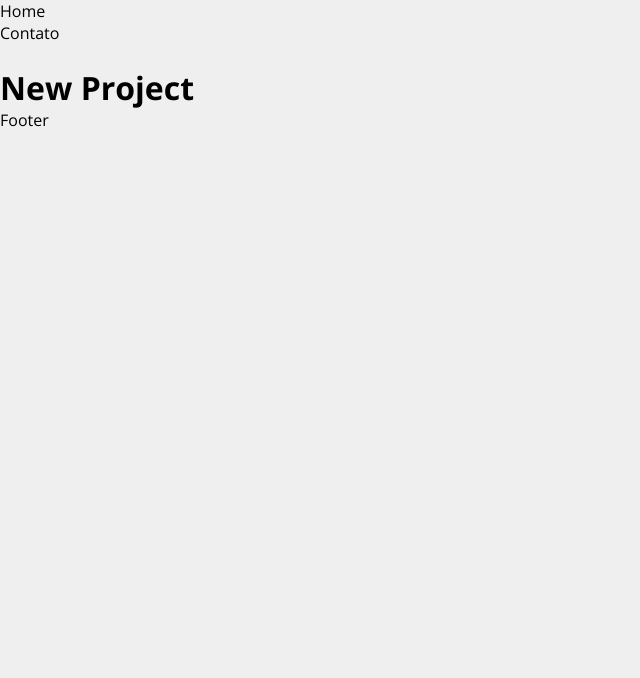
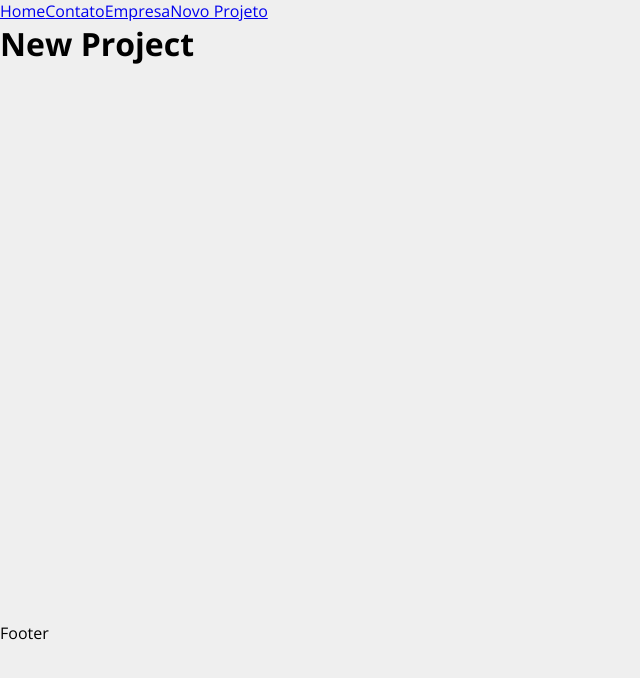
Before and after one commit to RonaldAlexMartins/costs, a React (Create React App) app: page /newproject in a window 1280 px wide. Shown: the top 678 px of the page, without its empty margins (0-640 px from the left). Built offline with nearby package versions, Linux system fonts and the light colour scheme.

Commit message:
criação de componentes

```diff
--- a/src/App.js
+++ b/src/App.js
@@ -1,20 +1,23 @@
-import {BrowserRouter as Router, Switch, Route } from 'react-router-dom'
+import { BrowserRouter as Router, Switch, Route, Link } from 'react-router-dom'
 import Home from './components/pages/Home'
 import Contact from './components/pages/Contact'
 import Company from './components/pages/Company'
 import NewProject from './components/pages/NewProject'
+import Container from './components/layout/Container'
 
 function App() {
   return (
     <Router>
-      <ul>
-        <li>Home</li>
-        <li>Contato</li>
-        <li></li>
-      </ul>
+      <div>
+        <Link to="/">Home</Link>
+        <Link to="/contact">Contato</Link>
+        <Link to="/company">Empresa</Link>
+        <Link to="/newproject">Novo Projeto</Link>
+      </div>
+      <Container customClass="min-height">
         <Switch>
           <Route exact path="/">
-          <Home/>
+            <Home />
           </Route>
           <Route exact path="/company">
             <Company />
@@ -23,9 +26,10 @@ function App() {
             <Contact />
           </Route>
           <Route exact path="/newproject">
-          <NewProject/>
+            <NewProject />
           </Route>
         </Switch>
+      </Container>
       <p>Footer</p>
     </Router>
   );
--- /dev/null
+++ b/src/components/layout/Container.js
@@ -0,0 +1,9 @@
+import style from './Container.module.css'
+
+function Container(props) {
+    return (
+        <div className={`${style.Container} ${style[props.customClass]}`}>{props.children}</div>
+    )
+}
+
+export default Container
--- /dev/null
+++ b/src/components/layout/Container.module.css
@@ -0,0 +1,21 @@
+.container{
+    width: 1200px;
+    display: flex;
+    justify-content: space-between;
+    margin: 0 auto;
+    flex-wrap: wrap;
+
+}
+
+.min-height {
+    min-height: 75%;
+}
+
+.start{
+    justify-content: flex-start;
+}
+
+.column{
+    flex-direction: column;
+    justify-content: flex-start;
+}
```
Lines whose indentation alone changed are shown as unchanged.
